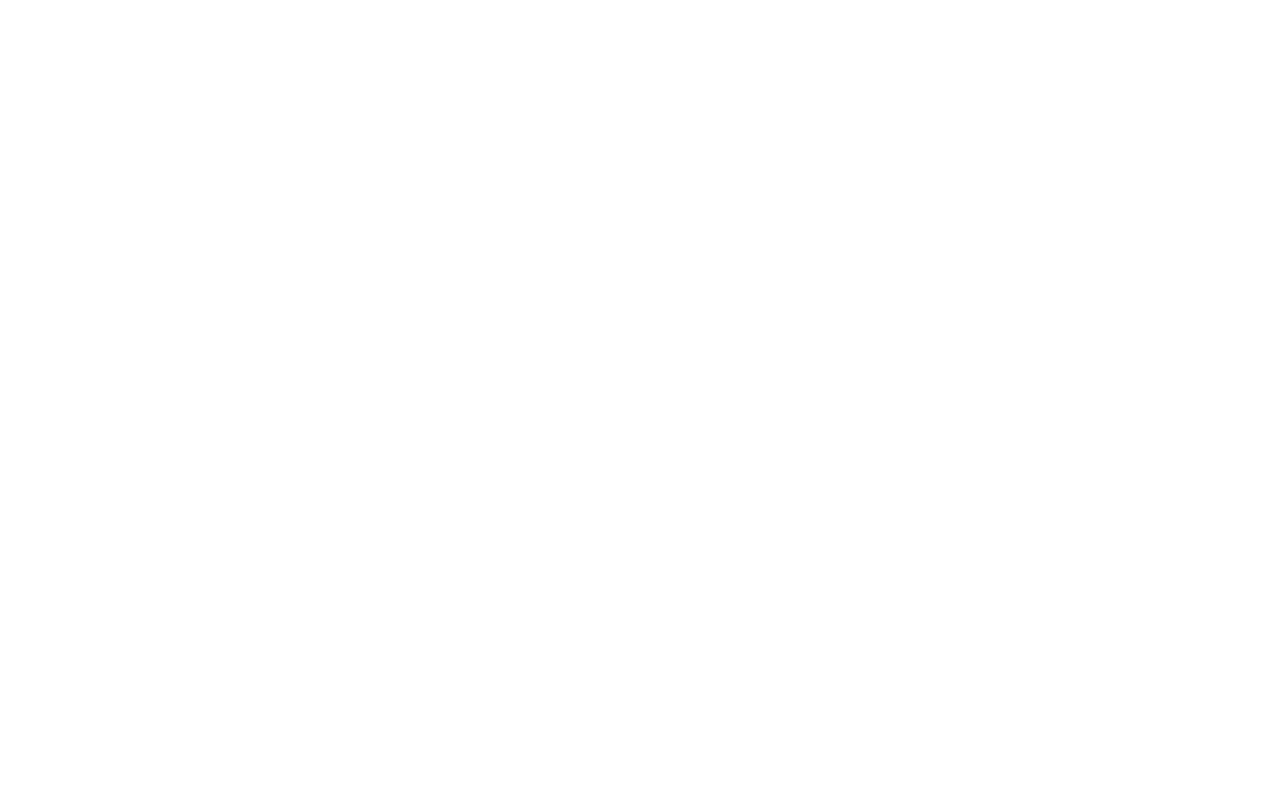
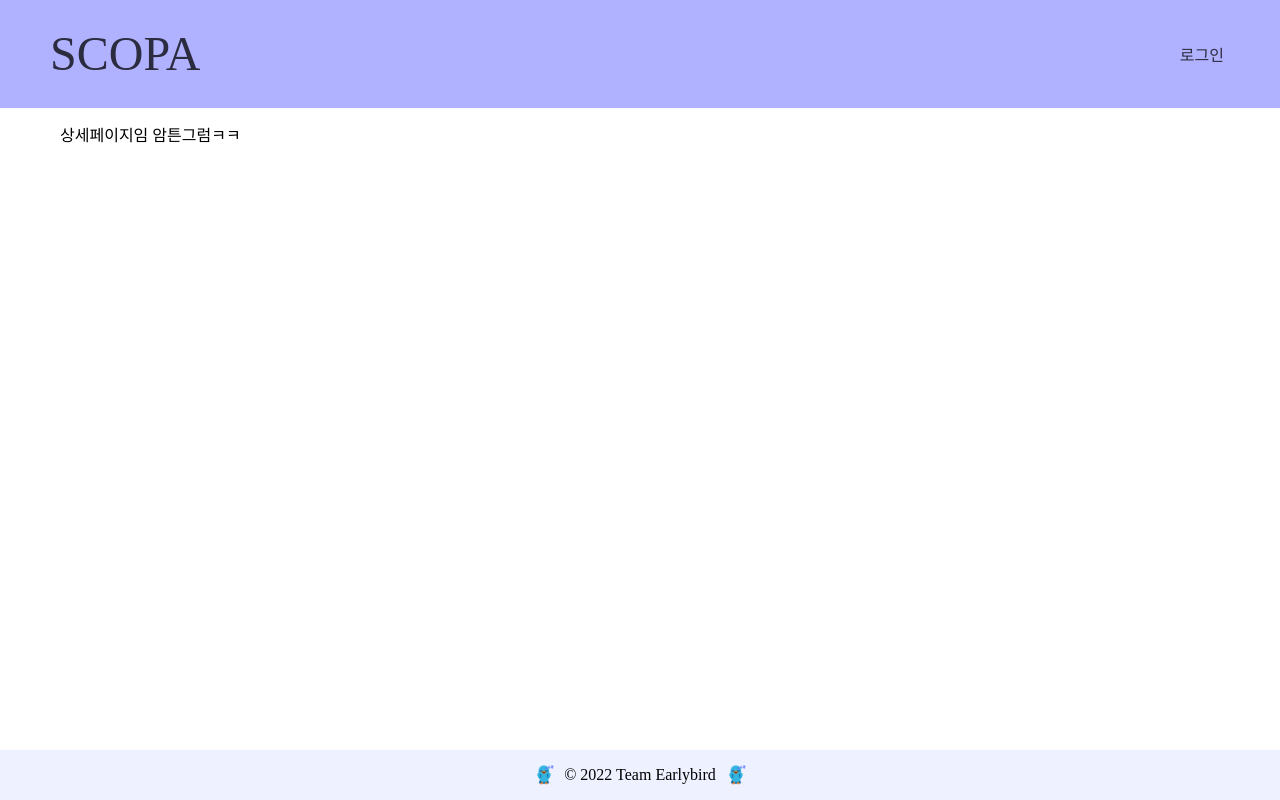
Before and after one commit to boostcampwm-2022/web25-SCOPA, a React (Create React App) app in the folder client/: page /details/1 in a window 1280 px wide. Before the commit this address had no page. Built offline with nearby package versions, Linux system fonts and the light colour scheme; no server answers.

Commit message:
feat: detail page 생성 및 라우터에 연결

```diff
--- a/client/src/App.tsx
+++ b/client/src/App.tsx
@@ -1,6 +1,6 @@
 import { Routes, Route } from 'react-router-dom';
 
-import { LoginPage, MainPage, RegisterPage, TestPage } from 'pages';
+import { DetailPage, LoginPage, MainPage, RegisterPage, TestPage } from 'pages';
 import { CheckLogin, LoginLayout, CommonLayout } from 'common';
 
 // 라우팅은 이곳에
@@ -10,6 +10,7 @@ const App = () => {
       <Route path='/' element={<CheckLogin />}>
         <Route path='/' element={<CommonLayout />}>
           <Route path='/' element={<MainPage />} />
+          <Route path='/details/:id' element={<DetailPage />} />
         </Route>
         <Route path='/' element={<LoginLayout />}>
           <Route path='/login' element={<LoginPage />} />
--- /dev/null
+++ b/client/src/pages/DetailPage/index.tsx
@@ -0,0 +1,3 @@
+export const DetailPage = () => {
+  return <div>상세페이지임 암튼그럼ㅋㅋ</div>;
+};
--- a/client/src/pages/index.ts
+++ b/client/src/pages/index.ts
@@ -1,4 +1,5 @@
 export { MainPage } from './MainPage';
+export { DetailPage } from './DetailPage';
 
 export { LoginPage } from './LoginPage';
 export { RegisterPage } from './RegisterPage';
```
